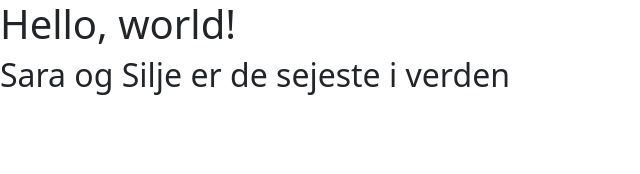
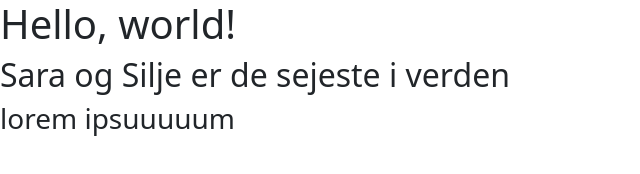
Before and after one commit to silj0321/content_marketing_product, a plain HTML site: page index.html in a window 1280 px wide. Shown: the whole page, without its empty margins (0-640 px from the left). Drawn offline with nearby package versions, Linux system fonts and the light colour scheme.

Commit message:
changes_css_and_html

```diff
--- a/CSS/custom.css
+++ b/CSS/custom.css
@@ -0,0 +1,3 @@
+html{
+    background-color: aliceblue;;
+}
--- a/index.html
+++ b/index.html
@@ -13,6 +13,7 @@
   <body>
     <h1>Hello, world!</h1>
     <h2>Sara og Silje er de sejeste i verden</h2>
+    <h3>lorem ipsuuuuum</h3>
 
     <!-- Optional JavaScript; choose one of the two! -->
 
```
